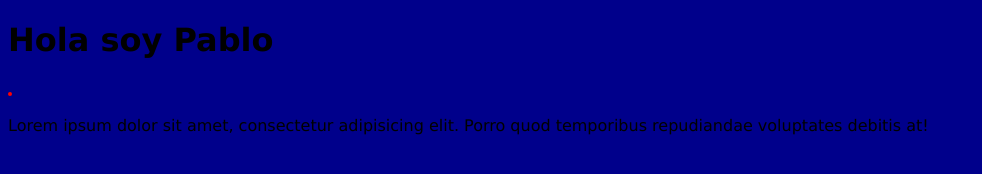
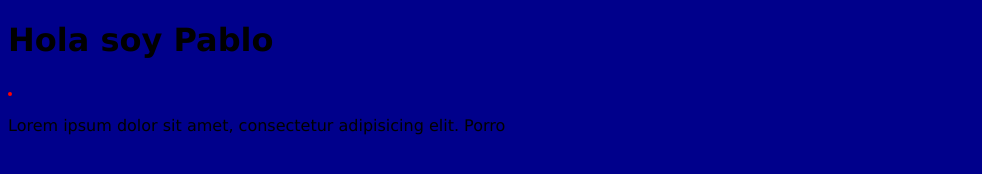
Before and after one commit to pablosk8/repoengrupo, a plain HTML site: page index.html in a window 1280 px wide. Shown: the whole page, without its empty margins (0-982 px from the left). Drawn offline with Linux system fonts and the light colour scheme.

Commit message:
modificando p

```diff
--- a/index.html
+++ b/index.html
@@ -11,6 +11,6 @@
     <div class="img">
         <img src="./assets/sin fondo.png" alt="">
     </div>
-    <p>Lorem ipsum dolor sit amet, consectetur adipisicing elit. Porro quod temporibus repudiandae voluptates debitis at!</p>
+    <p>Lorem ipsum dolor sit amet, consectetur adipisicing elit. Porro</p>
 </body>
 </html>
```
